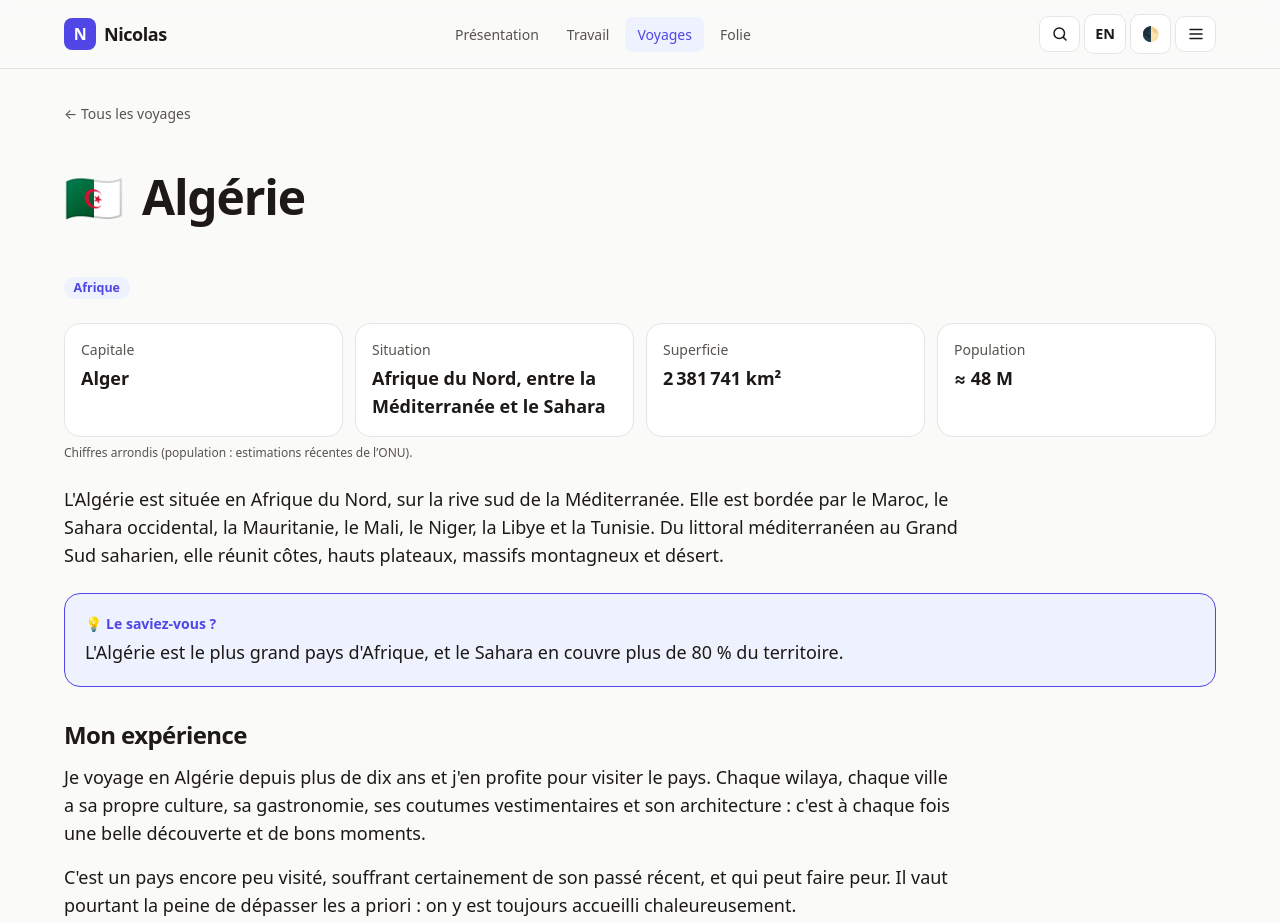
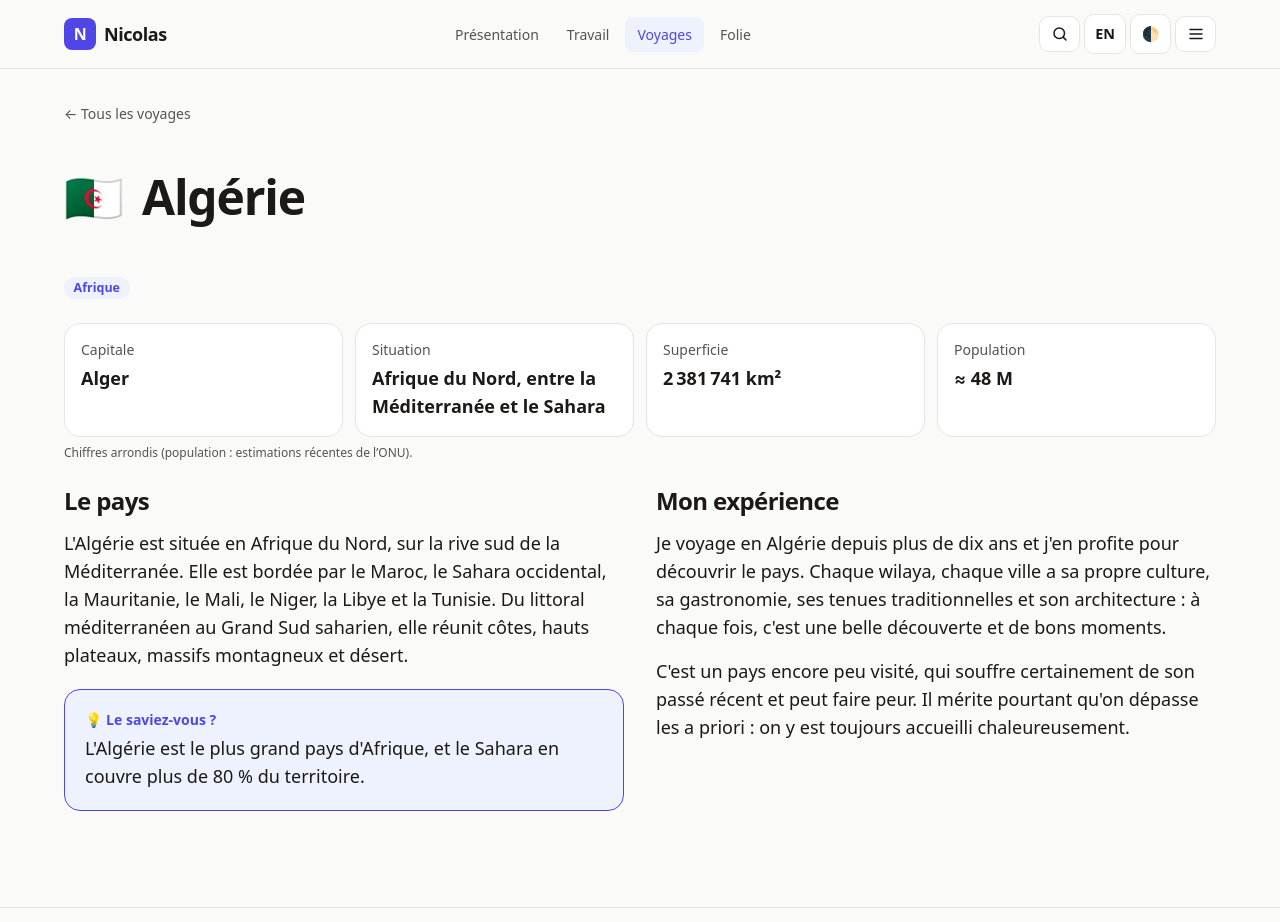
Before and after one commit to niko63/niko63.github.io, an Astro site: page /fr/travel/algerie in a window 1280 px wide. Shown: the top 922 px of the page. Built offline with nearby package versions, Linux system fonts and the light colour scheme; Astro itself is replaced by a stand-in of ours.

Commit message:
Textes personnels Algérie et États-Unis

```diff
--- a/src/content/pays/algerie.md
+++ b/src/content/pays/algerie.md
@@ -16,13 +16,13 @@ intro_en: "Algeria lies in North Africa, on the southern shore of the Mediterran
 fact: "L'Algérie est le plus grand pays d'Afrique, et le Sahara en couvre plus de 80 % du territoire."
 fact_en: "Algeria is the largest country in Africa, and the Sahara covers more than 80% of its territory."
 story: |
-  Je voyage en Algérie depuis plus de dix ans et j'en profite pour visiter le pays. Chaque wilaya, chaque ville a sa propre culture, sa gastronomie, ses coutumes vestimentaires et son architecture : c'est à chaque fois une belle découverte et de bons moments.
+  Je voyage en Algérie depuis plus de dix ans et j'en profite pour découvrir le pays. Chaque wilaya, chaque ville a sa propre culture, sa gastronomie, ses tenues traditionnelles et son architecture : à chaque fois, c'est une belle découverte et de bons moments.
 
-  C'est un pays encore peu visité, souffrant certainement de son passé récent, et qui peut faire peur. Il vaut pourtant la peine de dépasser les a priori : on y est toujours accueilli chaleureusement.
+  C'est un pays encore peu visité, qui souffre certainement de son passé récent et peut faire peur. Il mérite pourtant qu'on dépasse les a priori : on y est toujours accueilli chaleureusement.
 story_en: |
-  I have been travelling to Algeria for more than ten years, and I take the opportunity to explore the country. Every wilaya and every city has its own culture, food, traditional dress and architecture, so every trip is a lovely discovery and a good time.
+  I have been travelling to Algeria for more than ten years, and I use each trip to explore more of the country. Every wilaya and every city has its own culture, cuisine, traditional dress and architecture, so each visit is a lovely discovery and a good time.
 
-  It is a country that still sees few visitors, no doubt still suffering from its recent past, and it can seem daunting. Yet it is well worth setting aside preconceptions: you are always welcomed warmly.
+  It is a country that still sees few visitors, probably because it still suffers from its recent past, and it can seem daunting. Yet it deserves to be seen beyond the preconceptions: you are always warmly welcomed.
 # when: "Été 2019"
 # summary: "Une phrase sur ton voyage."
 # summary_en: "One sentence about your trip."
--- a/src/content/pays/etats-unis.md
+++ b/src/content/pays/etats-unis.md
@@ -15,6 +15,18 @@ intro: "Les États-Unis occupent une grande partie de l'Amérique du Nord, entre
 intro_en: "The United States covers a large part of North America, between the Atlantic and the Pacific, with Canada to the north and Mexico to the south. It has 50 states, including Alaska and Hawaii, and very varied landscapes: coasts, Rocky Mountains, great plains, deserts and forests."
 fact: "Les États-Unis sont le troisième pays le plus peuplé du monde, après l'Inde et la Chine."
 fact_en: "The United States is the third most populous country in the world, after India and China."
+story: |
+  J'ai découvert les États-Unis avec, en tête, toutes les images vues à la télévision. Sur place, la réalité est à la hauteur : des paysages magnifiques, des villes hors normes, des routes interminables, des voitures partout. C'est la démesure, et c'est magique.
+
+  Je parcours les États un à un et je rapporte chaque fois une casquette de celui que j'ai visité. Chacun pourrait presque être un pays à part entière.
+
+  Il y a aussi un revers : des endroits très pauvres, des villes où l'on croise beaucoup de sans-abri, ce qui interpelle dans un pays aussi riche. Je n'en garde pas moins de très bons moments, et chaque voyage est une nouvelle découverte.
+story_en: |
+  I discovered the United States with all the images I had seen on television in my head. Once there, reality lives up to them: magnificent landscapes, cities on a different scale, endless roads, cars everywhere. It is excess on a grand scale, and it is magical.
+
+  I travel through the states one by one, and each time I bring back a cap from the state I visited. Each one could almost be a country in its own right.
+
+  There is also a downside: very poor areas, cities where you see many homeless people, which is striking in such a rich country. Still, I come away with very good memories, and every trip is a new discovery.
 # when: "Été 2019"
 # summary: "Une phrase sur ton voyage."
 # summary_en: "One sentence about your trip."
--- a/src/i18n/ui.ts
+++ b/src/i18n/ui.ts
@@ -65,6 +65,7 @@ export const ui = {
     'country.population': 'Population',
     'country.didYouKnow': 'Le saviez-vous ?',
     'country.story': 'Mon expérience',
+    'country.about': 'Le pays',
     'country.note': 'Chiffres arrondis (population : estimations récentes de l’ONU).',
     'country.noteFrance': 'Chiffres arrondis (population : estimations récentes de l’ONU) ; pour la France, métropole uniquement.',
     'map.world': 'Monde',
@@ -149,6 +150,7 @@ export const ui = {
     'country.population': 'Population',
     'country.didYouKnow': 'Did you know?',
     'country.story': 'My experience',
+    'country.about': 'The country',
     'country.note': 'Rounded figures (population: recent UN estimates).',
     'country.noteFrance': 'Rounded figures (population: recent UN estimates); for France, mainland only.',
     'map.world': 'World',
--- a/src/pages/[lang]/travel/[slug].astro
+++ b/src/pages/[lang]/travel/[slug].astro
@@ -63,24 +63,30 @@ const story = pick(d, 'story', lang);
       )
     }
     {facts.length > 0 && <p class="mt-2 text-xs text-muted">{t(lang, entry.id === 'france' ? 'country.noteFrance' : 'country.note')}</p>}
-    {intro && <p class="mt-6 max-w-4xl text-lg">{intro}</p>}
     {
-      fact && (
-        <aside class="mt-6 rounded-2xl border border-accent bg-accent-soft p-5">
+      (intro || fact || story) && (
+        <div class:list={['mt-6 grid gap-8', story && 'lg:grid-cols-2']}>
+          {(intro || fact) && (
+            <section aria-labelledby="about">
+              <h2 id="about" class="text-2xl font-semibold">{t(lang, 'country.about')}</h2>
+              {intro && <p class="mt-3 text-lg">{intro}</p>}
+              {fact && (
+                <aside class="mt-5 rounded-2xl border border-accent bg-accent-soft p-5">
                   <p class="text-sm font-semibold text-accent">💡 {t(lang, 'country.didYouKnow')}</p>
                   <p class="mt-1 text-lg">{fact}</p>
                 </aside>
-      )
-    }
-
-    {
-      story && (
-        <section class="mt-8" aria-labelledby="story">
+              )}
+            </section>
+          )}
+          {story && (
+            <section aria-labelledby="story">
               <h2 id="story" class="text-2xl font-semibold">{t(lang, 'country.story')}</h2>
-          <div class="mt-3 max-w-4xl space-y-4 text-lg">
+              <div class="mt-3 space-y-4 text-lg">
                 {story.split(/\n\s*\n/).map((para) => <p>{para.trim()}</p>)}
               </div>
             </section>
+          )}
+        </div>
       )
     }
 
```
Lines whose indentation alone changed are shown as unchanged.
